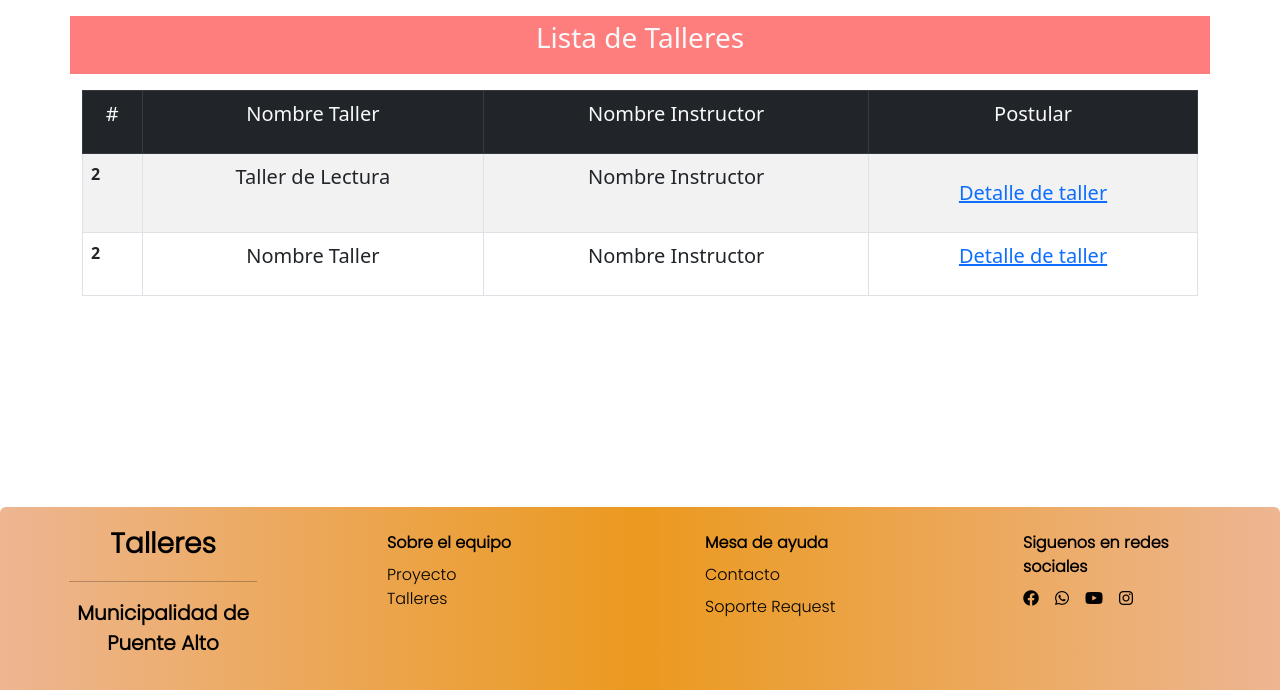
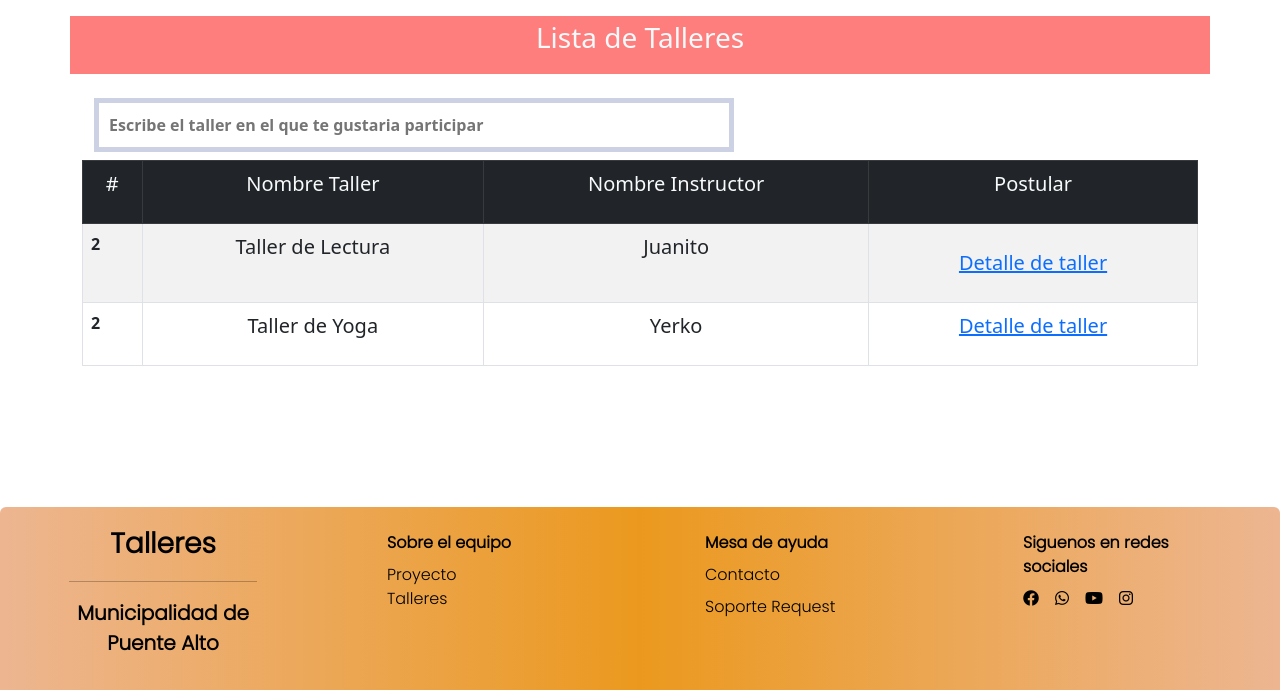
Before and after one commit to camixcode/TalleresMunicipales, a Django app: page /AdministradorTaller/ in a window 1280 px wide. Shown: the part 110-800 px from the top of the page. Run offline with Django 4.2, Linux system fonts and the light colour scheme; grey boxes are pictures that could not be loaded.

Commit message:
Buscador

```diff
--- /dev/null
+++ b/TestDjango/core/static/core/css/Buscar.css
@@ -0,0 +1,11 @@
+input{
+    width: 50vw;
+    padding: 10px;
+    outline: none;
+    border: 5px solid #CCD1E4;
+    font-weight: 600;
+}
+
+.filtro{
+    display: none;
+}
--- /dev/null
+++ b/TestDjango/core/static/core/js/Fbuscar.js
@@ -0,0 +1,14 @@
+document.addEventListener("keyup", e=>{
+
+  if (e.target.matches("#buscador")){
+
+    if (e.key ==="Escape")e.target.value = ""
+
+    document.querySelectorAll(".taller").forEach(taller =>{
+
+        taller.textContent.toLowerCase().includes(e.target.value.toLowerCase())
+          ?taller.classList.remove("filtro")
+          :taller.classList.add("filtro")
+    })
+}
+  })
--- a/TestDjango/core/templates/core/Admin_Taller.html
+++ b/TestDjango/core/templates/core/Admin_Taller.html
@@ -10,6 +10,8 @@
     <title>Administrador de Taller</title>
     <!-- css bootstrap -->
     <link href="https://cdn.jsdelivr.net/npm/bootstrap@5.2.2/dist/css/bootstrap.min.css" rel="stylesheet" integrity="sha384-Zenh87qX5JnK2Jl0vWa8Ck2rdkQ2Bzep5IDxbcnCeuOxjzrPF/et3URy9Bv1WTRi" crossorigin="anonymous">
+    <!-- CSS -->
+    <link rel="stylesheet" href="{% static 'core/css/Buscar.css'%}">
 
 <!-- NAV -->
 {% block content %}
@@ -20,10 +22,18 @@
 <body>
 <!-- ----------------------- -->
 <!-- Grilla -->
+<!-- Texto -->
 <div class="container my-3" style="background-color: rgb(254, 126, 126)">
     <p class="text-md-center text-light fs-3" >Lista de Talleres</p>
 </div>
+
+<!-- Lista -->
 <div class="container-md">
+<!-- Buscar -->
+        <div class="container-md my-2">
+            <input type="text" name="buscador" id="buscador" placeholder="Escribe el taller en el que te gustaria participar">
+        </div>
+
         <table class="table table-hover table-striped table-bordered ">
             <thead class="table-dark">
                 <tr>
@@ -34,16 +44,16 @@
                 </tr>
             </thead>
             <tbody>
-           <tr>
+            <tr class="taller">
                 <th scope="row">2</th>
-            <td><p class="text-md-center text-dark fs-5" >Taller de Lectura</p></td>
-            <td><p class="text-md-center text-dark fs-5" >Nombre Instructor</p></td>
+                <td><p class="text-md-center text-dark fs-5 " >Taller de Lectura</p></td>
+                <td><p class="text-md-center text-dark fs-5" >Juanito</p></td>
                 <td><a href="" data-bs-toggle="modal" data-bs-target="#modal4"><p class="text-md-center text-primary fs-5" ><p class="text-md-center text-primary fs-5" >Detalle de taller</p></a></td>
             </tr>
-          <tr>
+            <tr class="taller">
                 <th scope="row">2</th>
-            <td><p class="text-md-center text-dark fs-5" >Nombre Taller</p></td>
-            <td><p class="text-md-center text-dark fs-5" >Nombre Instructor</p></td>
+                <td><p class="text-md-center text-dark fs-5" >Taller de Yoga</p></td>
+                <td><p class="text-md-center text-dark fs-5" >Yerko</p></td>
                 <td><a href="" data-bs-toggle="modal" data-bs-target="#modal1"><p class="text-md-center text-primary fs-5" >Detalle de taller</p></a></td>
             </tr>
             </tbody>
@@ -84,7 +94,7 @@
     <!-- JS BOOTSTRAP -->
     <script src="https://cdn.jsdelivr.net/npm/@popperjs/core@2.11.6/dist/umd/popper.min.js" integrity="sha384-oBqDVmMz9ATKxIep9tiCxS/Z9fNfEXiDAYTujMAeBAsjFuCZSmKbSSUnQlmh/jp3" crossorigin="anonymous"></script>
     <script src="https://cdn.jsdelivr.net/npm/bootstrap@5.2.2/dist/js/bootstrap.min.js" integrity="sha384-IDwe1+LCz02ROU9k972gdyvl+AESN10+x7tBKgc9I5HFtuNz0wWnPclzo6p9vxnk" crossorigin="anonymous"></script>
-
+    <script src="{% static 'core/js/Fbuscar.js'%}"></script>
 </body>
 
 
```
Also changed, not shown: TestDjango/core/templates/core/Form_Instructor_Taller.html (+9 -0 lines). Lines whose indentation alone changed are shown as unchanged.
